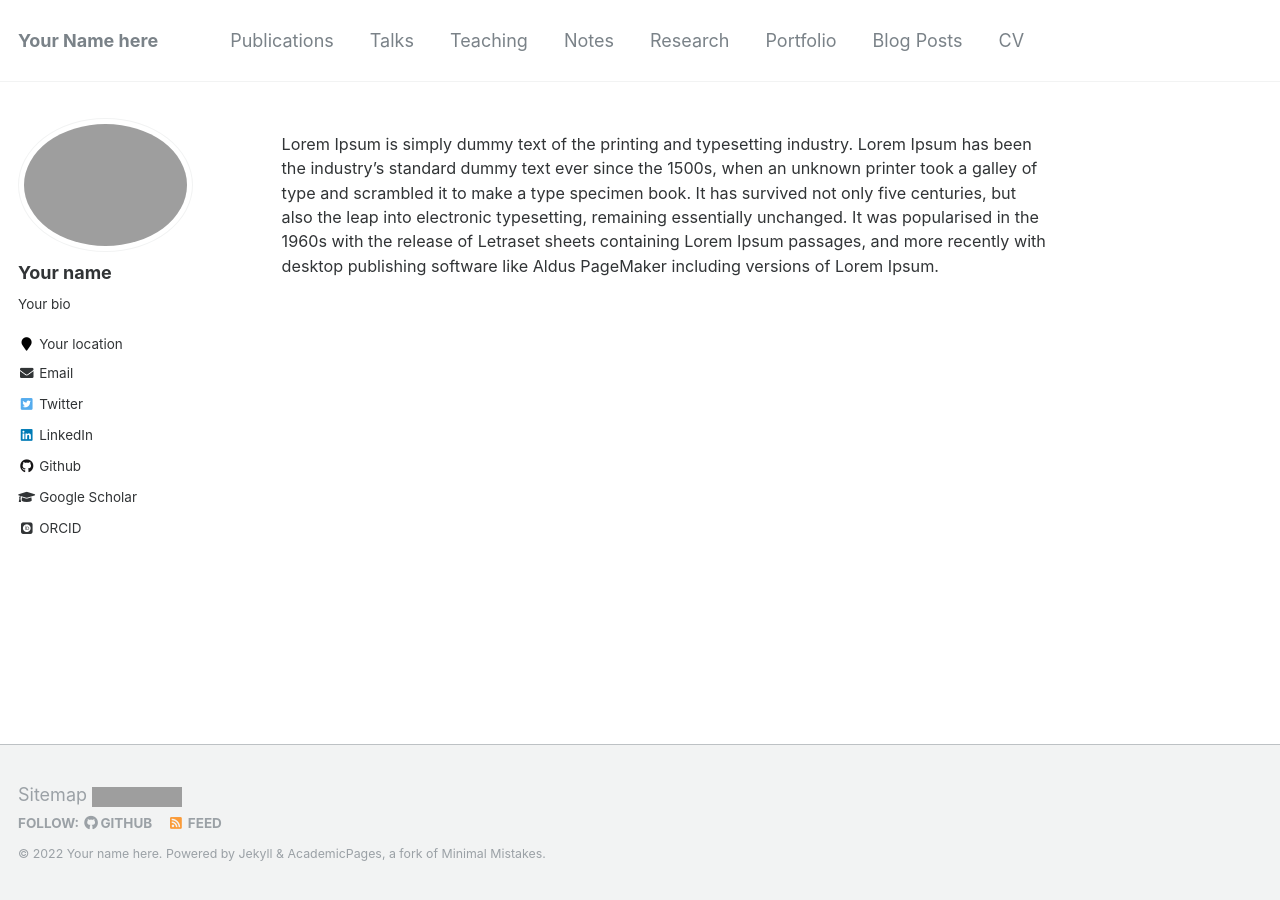
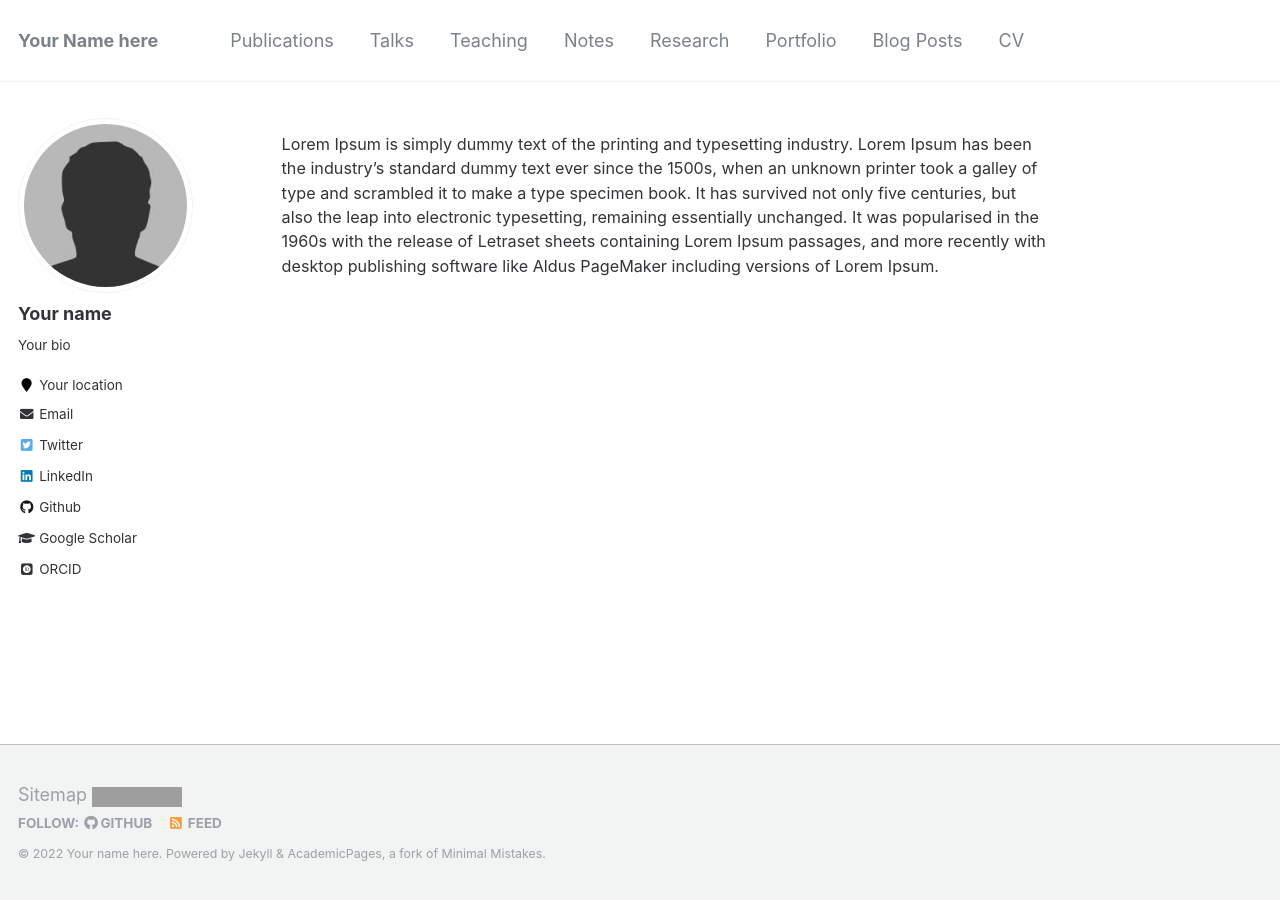
Before and after one commit to sandeshkatakam/academic-student-webpage, a Jekyll site: the page built from _pages/about.md, in a window 1280 px wide. Built offline with Jekyll 4.4.1, drawn with Linux system fonts in a browser that asks for light colours; some web fonts are replaced; grey boxes are pictures that could not be loaded.

Commit message:
Update _config.yml

```diff
--- a/_config.yml
+++ b/_config.yml
@@ -86,7 +86,7 @@ analytics:
 # Site Author
 author:
   name             : "Your name"
-  avatar           : "profilepic.png"
+  avatar           : "bio-photo.jpg"
   bio              : "Your bio"
   location         : "Your location"
   employer         :
```
